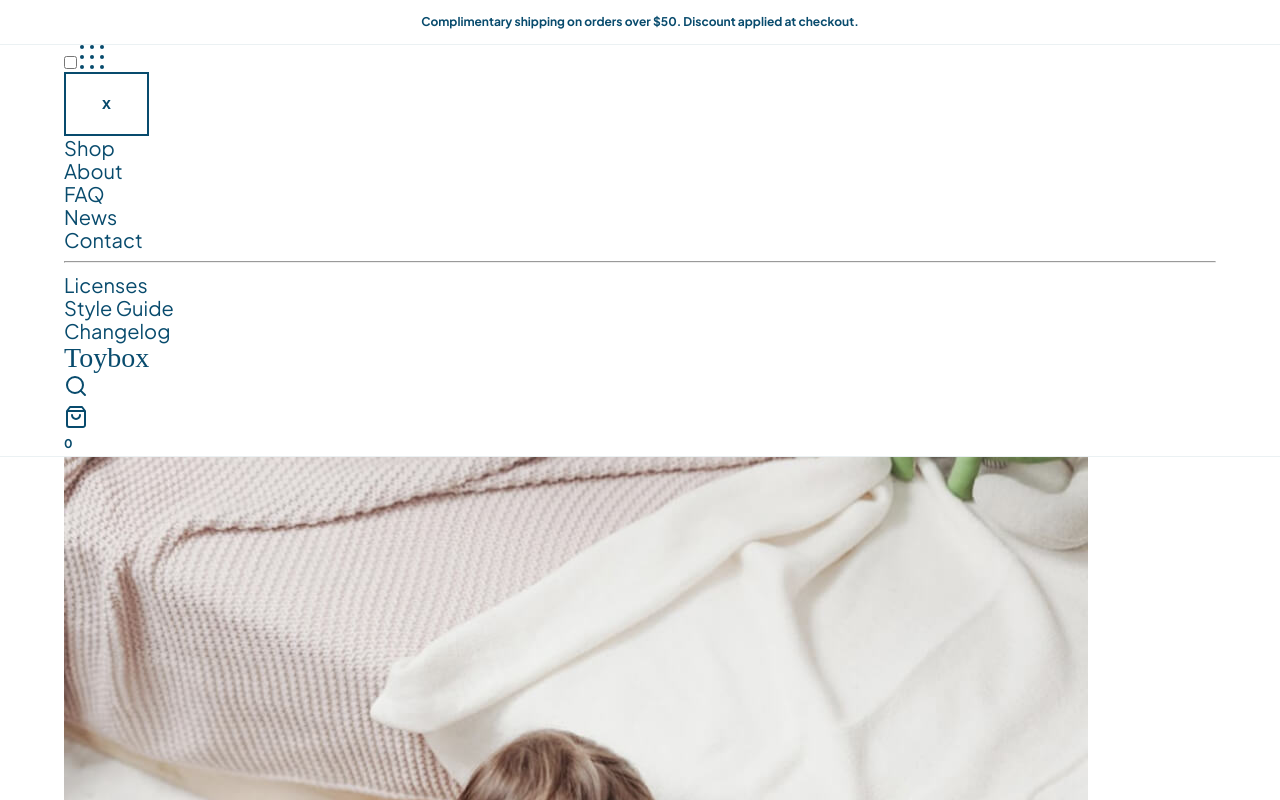
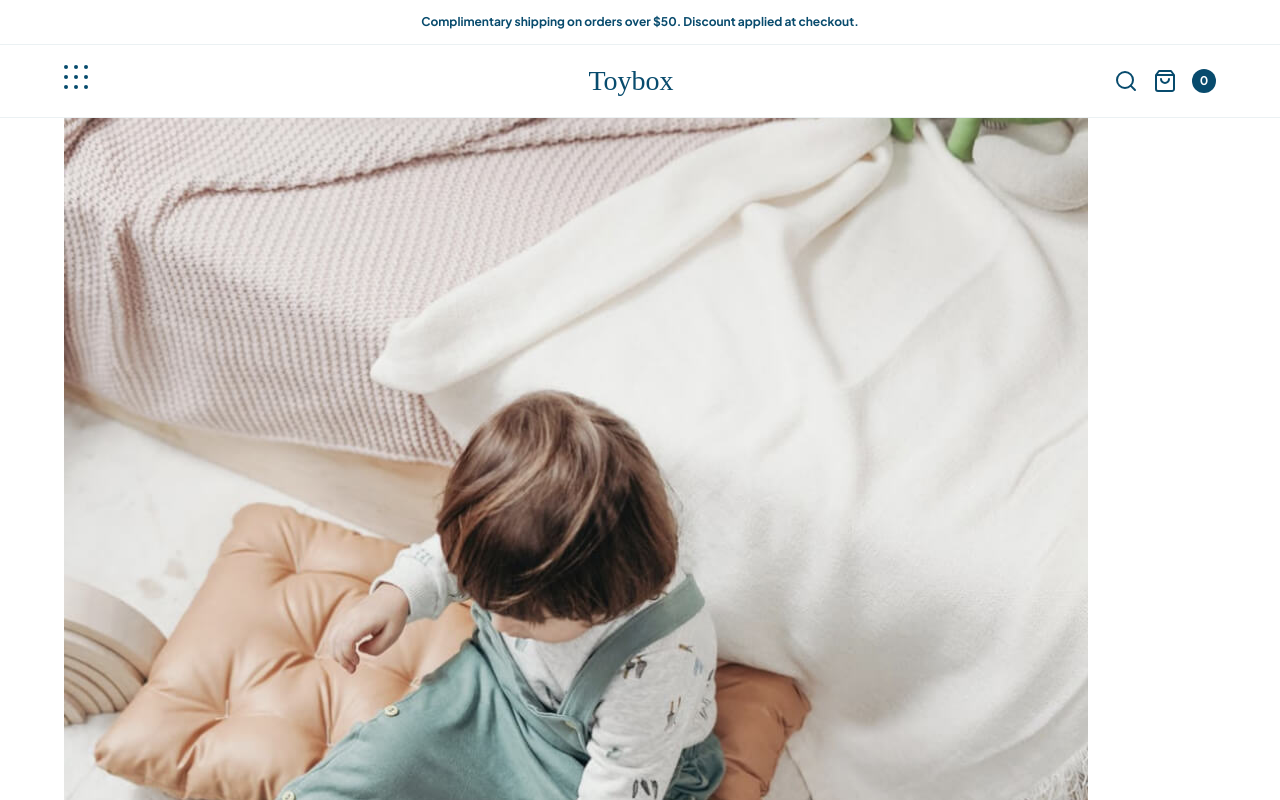
Before and after one commit to alextfriedman/ecommerce-codealong, a plain HTML site: page index.html in a window 1280 px wide. Shown: the top 800 px of the page. Drawn offline with Linux system fonts and the light colour scheme; files whose address does not match are found by name; a web font is replaced by a local one.

Commit message:
finished nav styles

```diff
--- a/styles/sass/partials/_nav.scss
+++ b/styles/sass/partials/_nav.scss
@@ -11,4 +11,108 @@
     z-index: 10;
     border-bottom: 1px solid rgba(8, 75, 109, 0.08);
     background-color: $solidWhite;
+    .wrapper {
+        display: flex;
+        justify-content: space-between;
+        padding: 20px 0;
+    }
+    input[type=checkbox] {
+        opacity: 0;
+        position: absolute;
+        &:checked ~ .slideOutNav {
+            left: 0;
+        }
+        &:focus + label {
+            border: 1px dotted $primary;
+        }
+    }
+    label {
+        cursor: pointer;
+    }
+    .searchCart {
+        display: flex;
+        align-items: center;
+        .searchIcon,
+        .bagIcon {
+            margin-right: 15px;
+        }
+    }
+    a {
+        display: flex;
+    }
+    .logo {
+        margin-left: 60px;
+    }
+    .counter {
+        // display: flex;
+        // align-items: center; **It's DRYer to just put align-items: center in the .searchCart selector
+        p {
+            width: 24px;
+            height: 24px;
+            background-color: $primary;
+            color: $solidWhite;
+            text-align: center;
+            border-radius: 50%;
+        }
+    }
+    /* TO DO: implement slide-out menu close functionality using JS */
+    .slideOutNav {
+    padding: 35px 50px;
+    border-right: 1px solid $secondary;
+    width: 100%;
+    max-width: 506px;
+    height: 100vh;
+    background-color: $primary;
+    color: $solidWhite;
+    display: flex;
+    flex-direction: column;
+    position: fixed;
+    top: 0;
+    left: -506px;
+    z-index: 20;
+    transition: 0.75s;
+        .buttonContainer {
+            display: flex;
+            justify-content: flex-end;
+            button {
+                font-size: 1.2rem;
+                font-weight: normal;
+                font-family: $bodyFont;
+                color: $solidWhite;
+                background-color: transparent;
+                padding: 10px 0 10px 20px;
+            }
+        }
+        hr {
+        width: 24px;
+        height: 2px;
+        margin: 36px 0;
+        background-color: $solidWhite;
+        border: none;
+        }
+        .mainMenu {
+            a {
+                font-family: "Young Serif", serif;
+                font-size: 1.6rem;
+                line-height: 2.5rem;
+                &:hover,
+                &:focus {
+                    color: rgba(255, 255, 255, 0.5);
+                }
+            }
+        }
+        .legal {
+            a {
+                font-family: "Jakarta Sans", sans-serif;
+                font-size: 0.8rem;
+                font-weight: bold;
+                line-height: 1.5rem;
+                color: rgba(255, 255, 255, 0.5);
+                &:hover,
+                &:focus {
+                    color: rgba(255, 255, 255, 1);
+                }
+            }
+        }
+    }
 }
```
Also changed, not shown: styles/styles.css.
